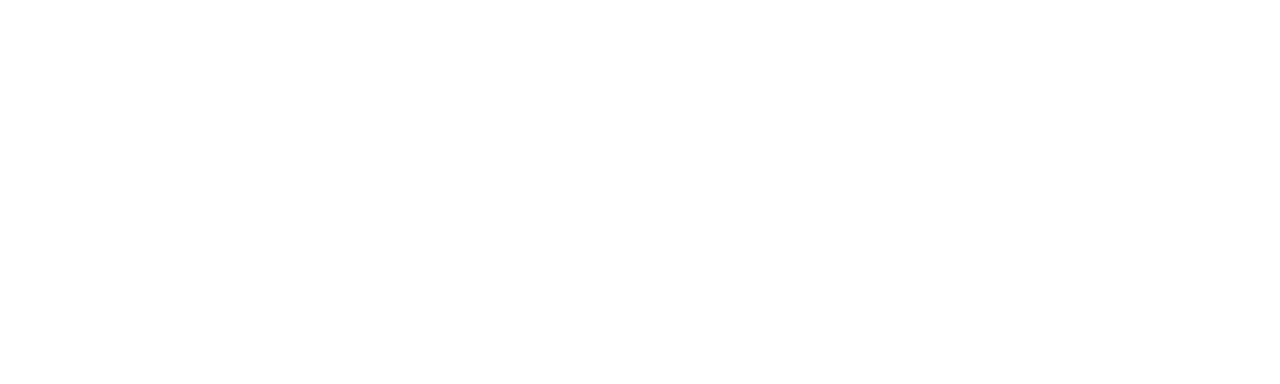
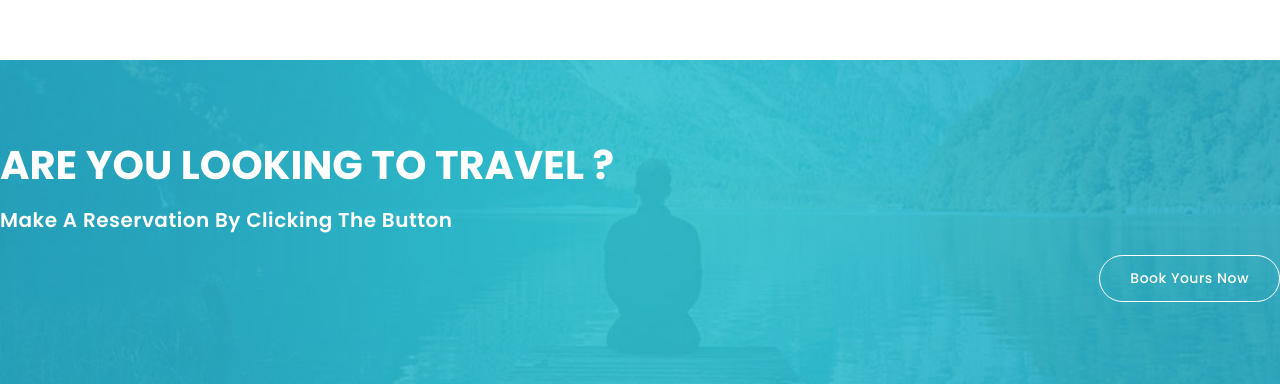
Before and after one commit to dimitarivanov10/Xenia, a React (Vite) app: page / in a window 1280 px wide. Shown: the part 6586-6970 px from the top of the page. Before the commit the page ends 6526 px from the top, so only its background shows below. Built offline with nearby package versions, Linux system fonts and the light colour scheme.

Commit message:
Re-factor the Call to action structure

```diff
--- a/src/App.jsx
+++ b/src/App.jsx
@@ -3,6 +3,7 @@
 import LoadingView from "./components/LoadingView.jsx";
 import MainBannerView from "./components/MainBannerView.jsx";
 import VisitCountryView from "./components/VisitCountryView.jsx";
+import CallToAction from "./components/CalltoAction.jsx";
 
 function App() {
   return (
@@ -13,6 +14,7 @@
 
       <MainBannerView />
       <VisitCountryView />
+      <CallToAction />
     </main>
   );
 }
--- /dev/null
+++ b/src/components/CalltoAction.jsx
@@ -0,0 +1,19 @@
+export default function CallToAction() {
+  return (
+    <div class="call-to-action">
+      <div class="container">
+        <div class="row">
+          <div class="col-lg-8">
+            <h2>Are You Looking To Travel ?</h2>
+            <h4>Make A Reservation By Clicking The Button</h4>
+          </div>
+          <div class="col-lg-4">
+            <div class="border-button">
+              <a href="reservation.html">Book Yours Now</a>
+            </div>
+          </div>
+        </div>
+      </div>
+    </div>
+  );
+}
```
